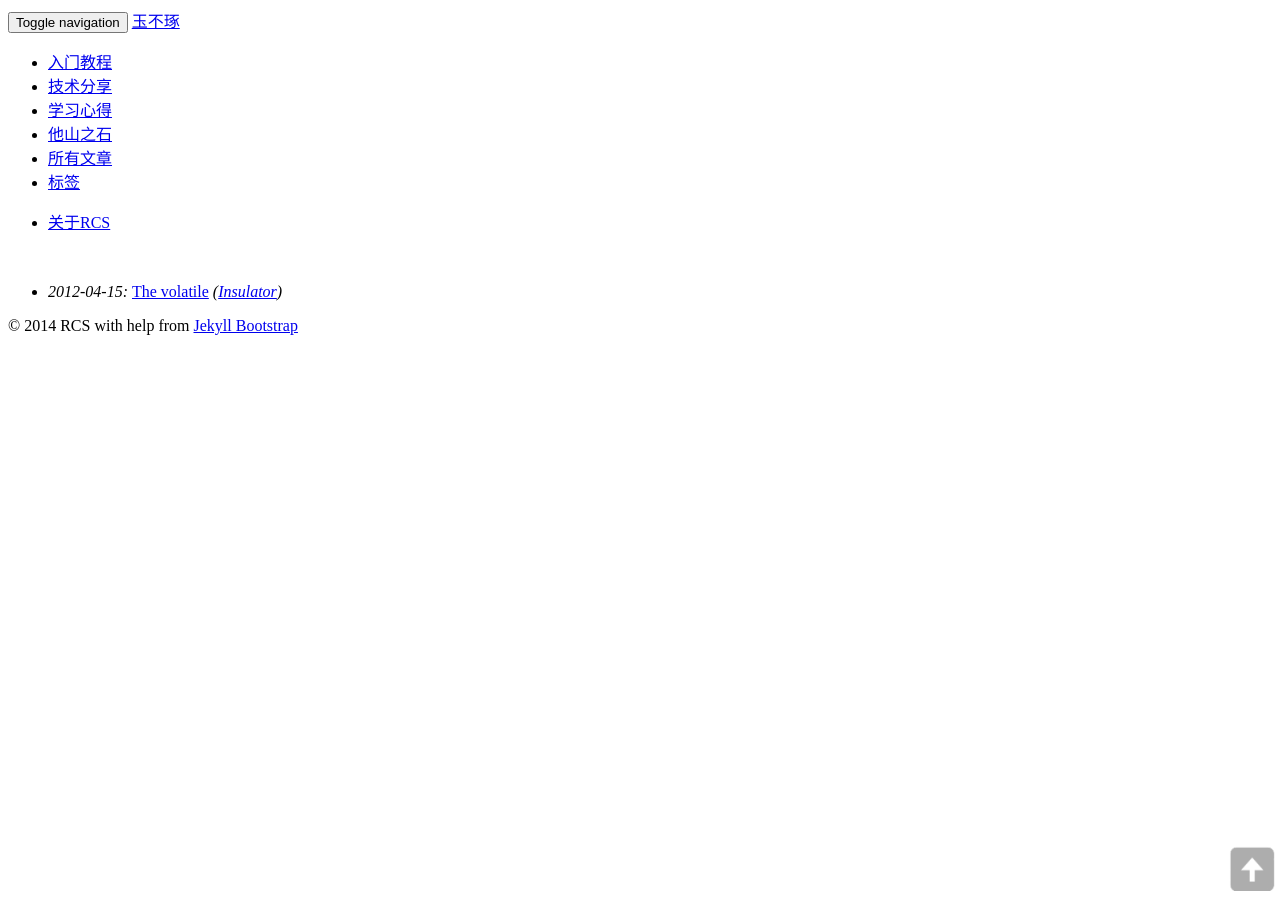
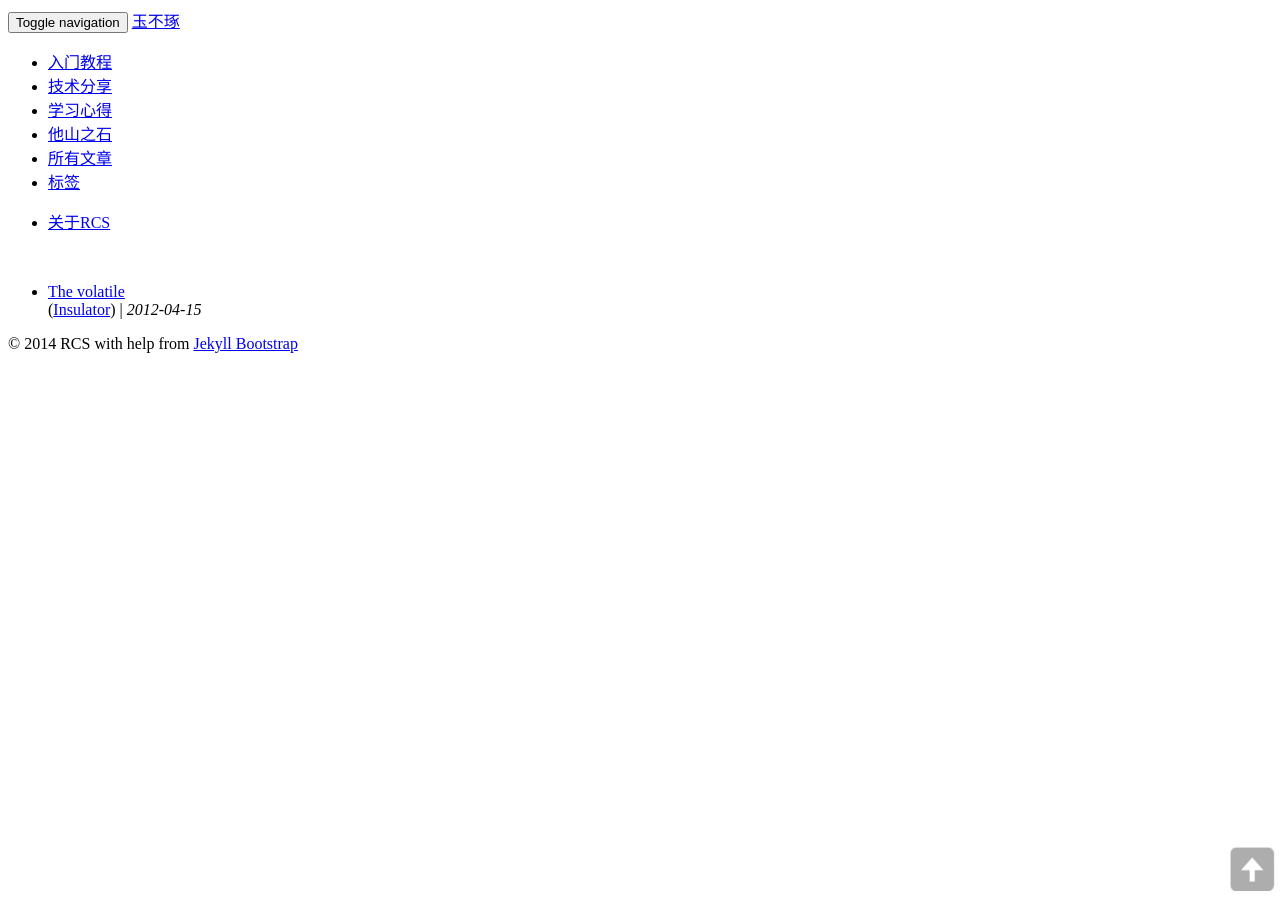
Before and after one commit to RCSTech/RCSTech.github.io, a Jekyll site: the page built from getstart.html, in a window 1280 px wide. Built offline with Jekyll 4.4.1, drawn with Linux system fonts in a browser that asks for light colours; nearby versions of some CDN libraries; a style sheet for code colours, icons or effects is not loaded.

Commit message:
change the category list.

```diff
--- a/_includes/JB/pages_list
+++ b/_includes/JB/pages_list
@@ -26,12 +26,22 @@ Usage:
   {% for node in pages_list %}
     {% if node.title != null %}
       {% if group == null or group == node.group %}
-        	<li><cite>{{ node.date | date: "%Y-%m-%d" }}: </cite><a href="{{ BASE_PATH }}{{node.url}}">{{node.title}}</a><cite>
+            <li>
+            <div class="categorylistTit">
+            <a href="{{ BASE_PATH }}{{node.url}}">{{node.title}}</a><cite>
+            </div>
+            <div class="categorylistOp">
             {% if node.mail != null %}
             (<a href ="mailto:{{node.mail}}" target="_blank">{{node.author}}</a>)
             {% else %}
             ({{node.author}})
-            {% endif %}</cite></li>
+            {% endif %}</cite>
+            |
+            <cite>{{ node.date | date: "%Y-%m-%d" }}</cite>
+            </div>
+            </li>
+
+
       {% endif %}
     {% endif %}
   {% endfor %}
```
Also changed, not shown: assets/themes/insulator/css/style.css (+12 -0 lines).
